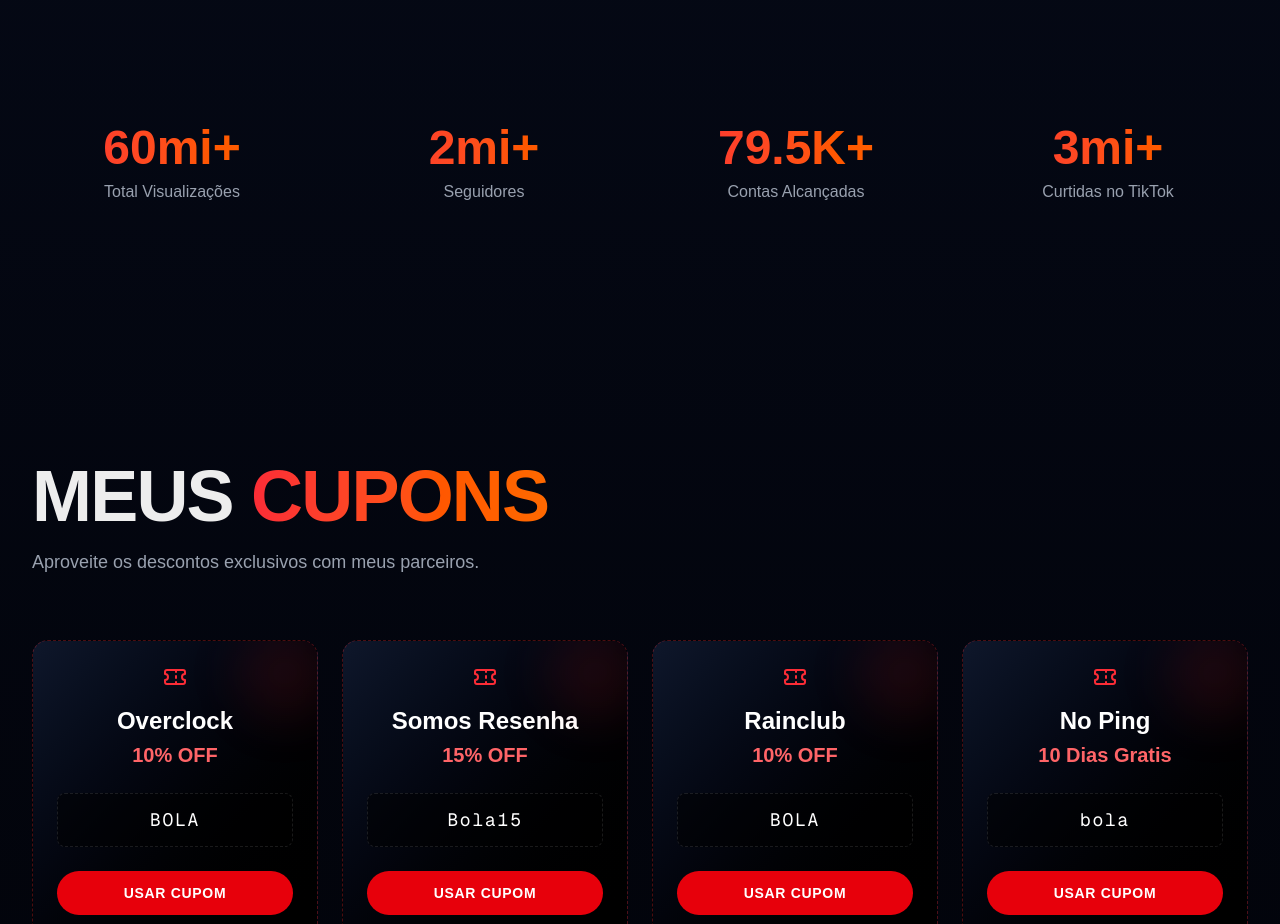
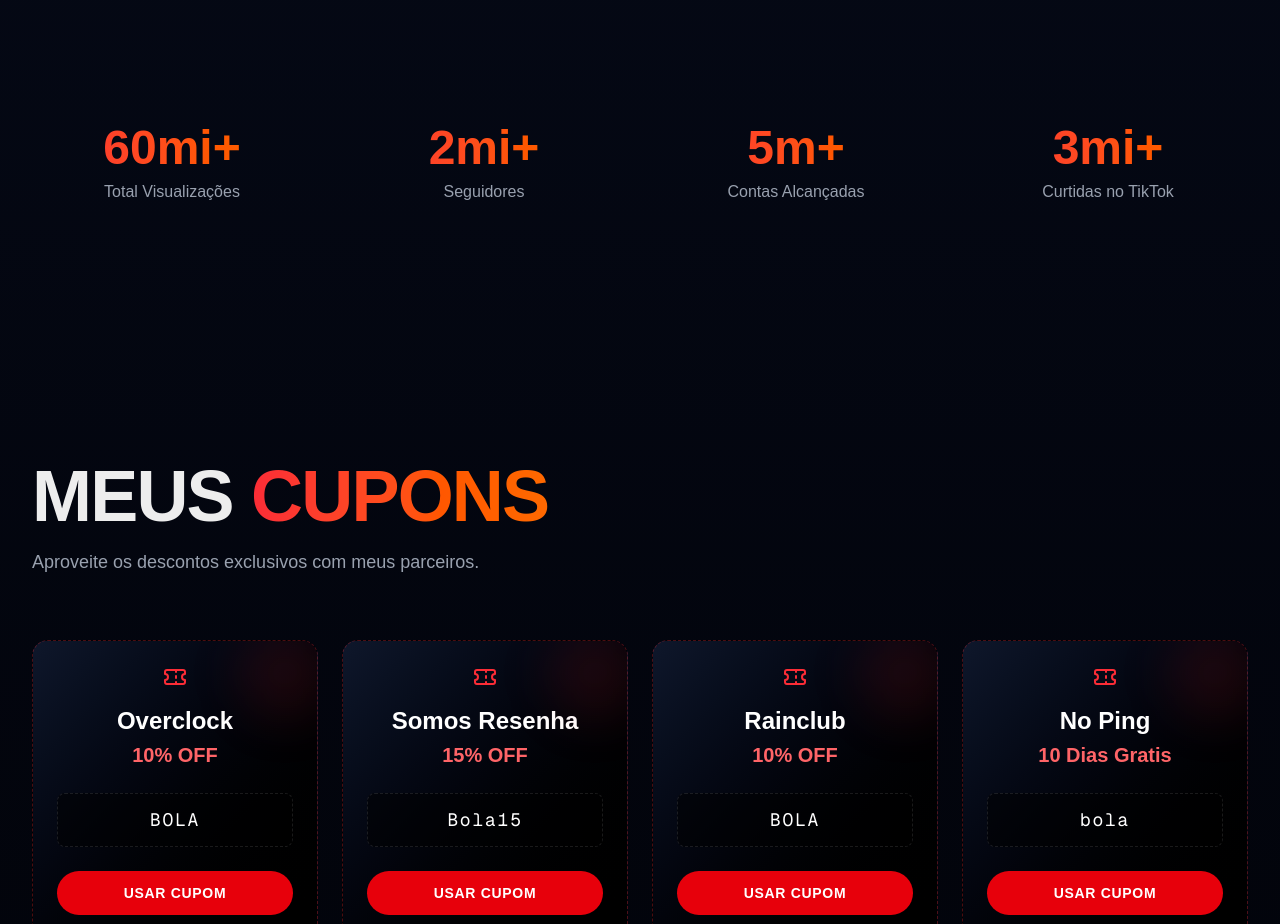
Before and after one commit to yanresende/Portifolio_Samuel, a Next.js app in the folder Codigo/frontend/: page / in a window 1280 px wide. Shown: the part 9200-10124 px from the top of the page. Built offline with nearby package versions, Linux system fonts and the light colour scheme; no server answers.

Commit message:
Update page.tsx

```diff
--- a/Codigo/frontend/app/page.tsx
+++ b/Codigo/frontend/app/page.tsx
@@ -272,7 +272,7 @@
   const stats = [
     { number: '60mi+', label: 'Total Visualizações' },
     { number: '2mi+', label: 'Seguidores' },
-    { number: '79.5K+', label: 'Contas Alcançadas' },
+    { number: '5m+', label: 'Contas Alcançadas' },
     { number: '3mi+', label: 'Curtidas no TikTok' },
   ];
 
```
